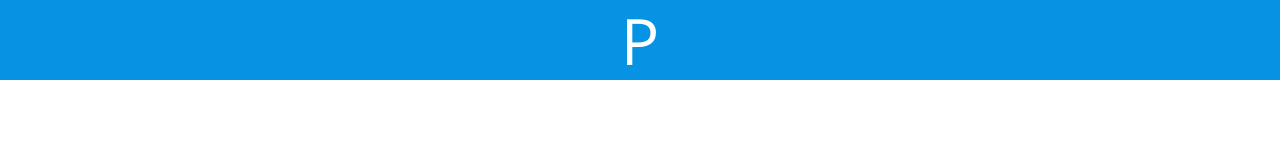
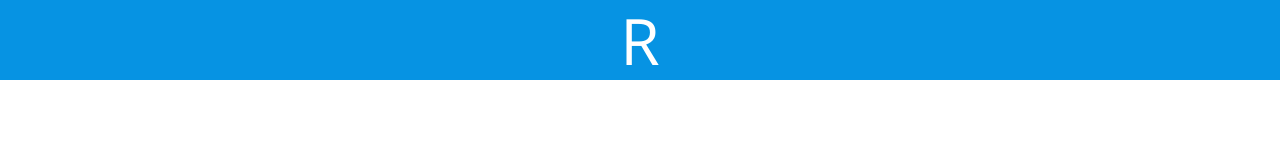
Before and after one commit to MathyouMB/react-workshop, a React (Create React App) app in the folder workshop-demo/: page / in a window 1280 px wide. Shown: the top 160 px of the page. Built offline with nearby package versions, Linux system fonts and the light colour scheme.

Commit message:
letter change

```diff
--- a/workshop-demo/src/components/Navbar.js
+++ b/workshop-demo/src/components/Navbar.js
@@ -11,7 +11,7 @@
   return (
     <div style={navStyle} className="navbar">
       <div className="nav-content">
-        <div className="nav-logo"><Link to="/home">P</Link></div>
+        <div className="nav-logo"><Link to="/home">R</Link></div>
       </div>
     </div>
   );
```
